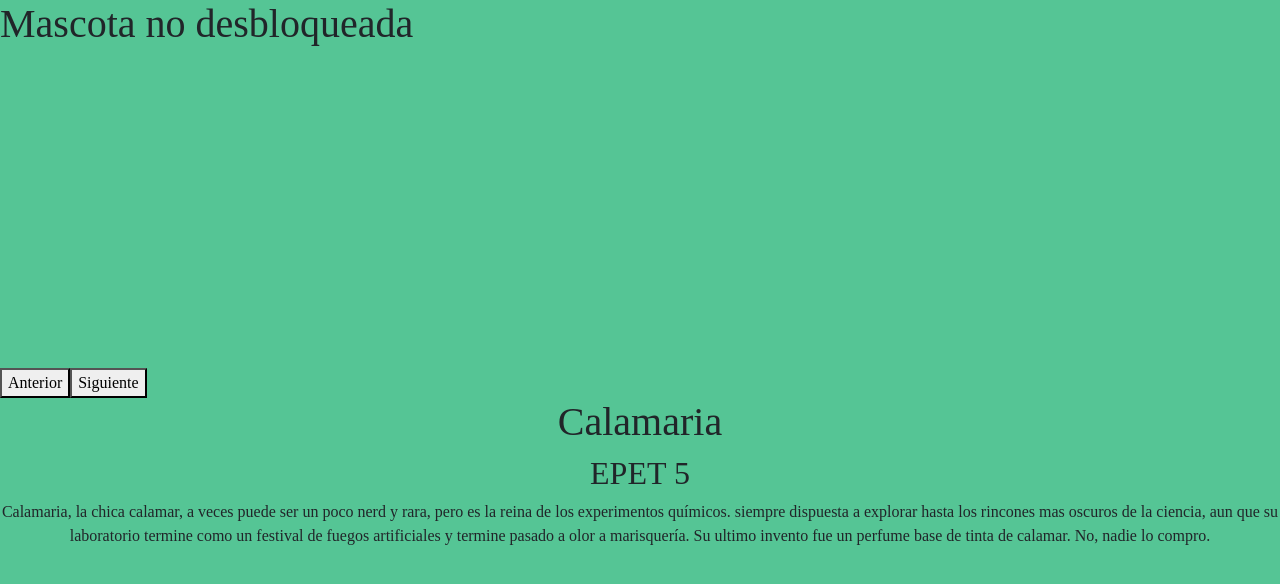
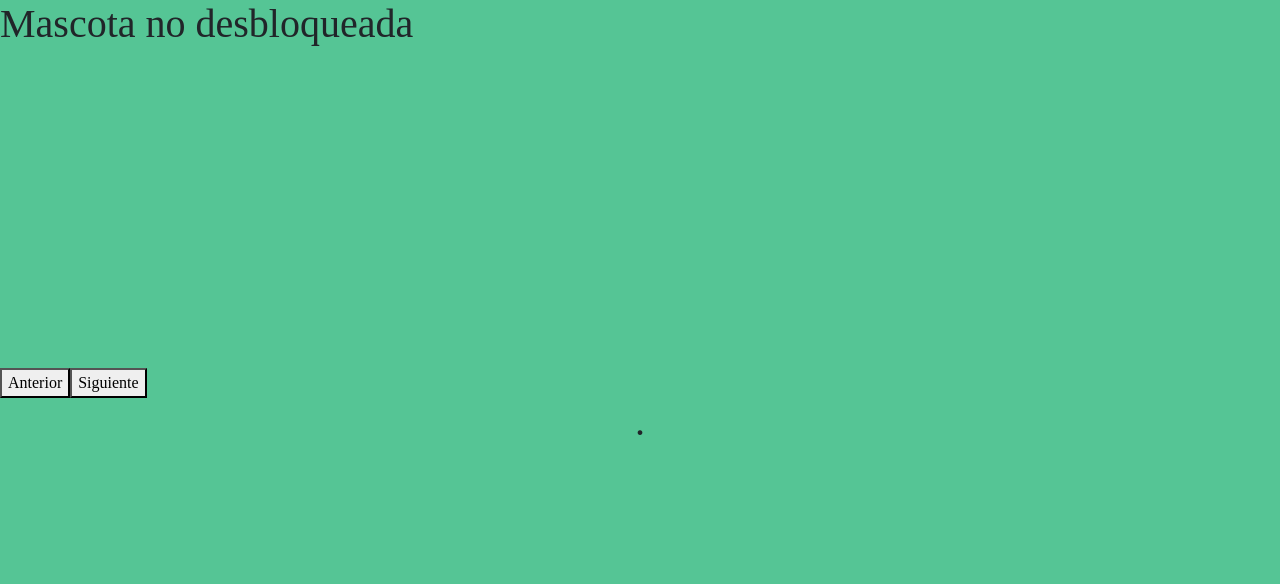
Before and after one commit to vazqueznahuel/Clementina, a React (Create React App) app: page /ModelSlider/1 in a window 1280 px wide. Shown: the top 584 px of the page. Built offline with nearby package versions, Linux system fonts and the light colour scheme; no server answers; what react-three-fiber would draw is missing.

Commit message:
Actualizando descripcion de las mascotas con unlock

```diff
--- a/src/components/SliderModels/modelDescription.js
+++ b/src/components/SliderModels/modelDescription.js
@@ -1,11 +1,18 @@
 import React from "react"
 
-const Info = ( {description, title, school} ) => {
+const Info = ( {description, title, school, unlockState} ) => {
    return(
     <div style={{ textAlign: 'center'}}>
-        <h1>{title}</h1>
-        <h2 >{school}</h2>
-        <p>{description}</p>
+        {unlockState ?
+        <>
+         <h1>{title}</h1>
+         <h2 >{school}</h2>
+         <p>{description}</p>
+        </>
+        :
+        <h1>.</h1>
+        }
+
     </div>
    )
 }
```
